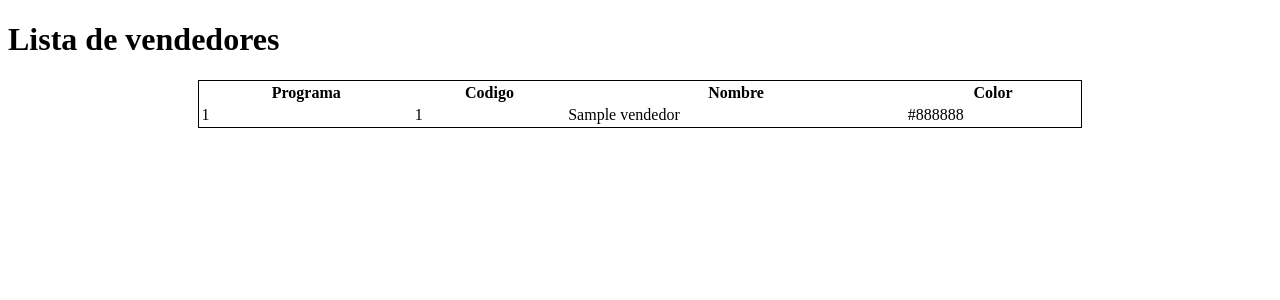
After one commit to jkparra/tango_with_django, a Django app: page /georef/ensayopdf21/ in a window 1280 px wide. The commit adds this page. Shown: the top 300 px of the page. Run offline with Django 3.2, Linux system fonts and the light colour scheme; tables that the repository leaves empty hold one stand-in row (values such as "Sample post"); parts of the project's set-up code (start-up, migrations or seed data) failed here and were passed over; some libraries are stand-ins or nearby versions.

Commit message:
add existing file

```diff
--- /dev/null
+++ b/ens.py
@@ -0,0 +1,3 @@
+carlos={}
+carlos["sube"]=1
+print (carlos)
--- a/georef/urls.py
+++ b/georef/urls.py
@@ -11,6 +11,10 @@ app_name= "georef"
 urlpatterns=[
 #url(r'^georef/$',views.about,name='about'),
 url(r'^$',views.indice,name='indice'),
+url(r'^ensayopdf/$',views.ensayopdf,name='ensayopdf'),
+url(r'^ensayopdf2/$',views.ensayopdf2,name='ensayopdf2'),
+url(r'^ensayopdf21/$',views.ensayopdf21,name='ensayopdf21'),
+url(r'^ensayopdf3/$',views.ensayopdf3,name='ensayopdf3'),
 #url(r'^add_category/$',views.add_category,name='add_category'),
 #url(r'^category/(?P<category_name_slug>[\w\-]+)/$',views.show_category,name="show_category"),
 #url(r'^category/(?P<category_name_slug>[\w\-]+)/add_page/$',views.add_page,name='add_page'),
--- a/georef/views.py
+++ b/georef/views.py
@@ -1,28 +1,61 @@
 from django.shortcuts import render
 from django import forms
 from django.http import HttpResponse
+from georef.models import Programa, Vendedor, Tienda, ApiKeys
+
+#para generar datos geograficos
 from geojson import Point,Feature,GeometryCollection,FeatureCollection
 
+#librarias para generar el tag no necesarias aqui sino en templatetag js
+from django.utils.safestring import mark_safe
+from django.template import Library
+import json
+
+#para ensayo pdf
+from django.template.loader import render_to_string
+from weasyprint import HTML
+from reportlab.pdfgen import canvas
+
+#para ensayopdf2
+from django.template.loader import render_to_string
+from weasyprint import HTML
+import tempfile
+
+
+#para ensayopdf3
+import cStringIO as StringIO
+from xhtml2pdf import pisa
+from django.template.loader import get_template
+from django.template import Context
+from cgi import escape
+
+
+
+register=Library()
 cod_programa_default=5
-from georef.models import Programa, Vendedor, Tienda, ApiKeys
+
+
 # Create your views here.
-def indice (request):
+def indice (request):  #forma de tener un dropdown dinamico manejado por java script muy complejo y dificil de manejar
     #A HTTP POST
     lista_tiendas=[]
+    lista_vendedores=[]
+    opciones_vendedores={cod_programa_default:[{"codigo":cod_programa_default,
+                                                "nombre":"Todos",
+                                                "color":"White",
+                                              }]
+                        }
     prog=Programa.objects.get(codigo=cod_programa_default)
     lat_mapa=prog.latitud
     lng_mapa=prog.longitud
-
-    print(f"request method {request.method}")
+    print(f"request method {request.POST['programa']}")
     if request.method=="POST":
-        forma= FiltrarTiendasForm(request.POST)
+        forma= FiltrarTiendasForm(request.POST,codigo_programa=request.POST['programa'][0])
         print(forma.errors)
         if forma.is_valid():
             cd=forma.cleaned_data
             prog=Programa.objects.get(codigo=cd.get("programa"))
-
             listado=Tienda.objects.filter(programa=prog).all()
-            print("valor forma vendedor {}".format(cd.get('vendedor')=='0'))
             if cd.get("vendedor")!='0':
                 vend=Vendedor.objects.get(codigo=cd.get("vendedor"))
                 listado=listado.filter(vendedor=vend)
@@ -36,13 +69,24 @@ def indice (request):
                 listado=listado.filter(compra_blanqueador=cd.get("compra_blanqueador"))
             if cd.get("compra_aditivo")!='0':
                 listado=listado.filter(compra_aditivo=cd.get("compra_aditivo"))
-
-
-
-            #lista_tiendas=Tienda.objects.filter(localidad=cd.get("localidad"),programa=prog,vendedor=vend).all()[:]
             lista_tiendas=listado[:]
             lat_mapa=prog.latitud
             lng_mapa=prog.longitud
+            list_vend=Vendedor.objects.filter(programa=prog).values('codigo','color')
+            lista_vendedores=list(list_vend)
+            opciones_vendedores={}
+            programas=Programa.objects.all()
+            for prog in programas:
+                list_vend=Vendedor.objects.filter(programa=prog).values('codigo','nombre','color')
+
+                opciones_vendedores[prog.codigo]=[{"codigo":0,
+                                                            "nombre":"Todos",
+                                                                "color":"White",
+                                                          }]+list(list_vend)
+                #opciones_vendedores[prog.codigo].append(list(list_vend)[:])
+                opciones_vendedores[prog.codigo]
+            #json_lista_vendedores=js|0(lista_vendedores)
+
     else:
         forma=FiltrarTiendasForm()
 
@@ -59,35 +103,28 @@ def indice (request):
     gc=FeatureCollection(lista_puntos)
     gc["type"]="FeatureCollection"
     geojson_tiendas="eqfeed_callback(" + str(gc) +")"
+    print("opciones vendedores {}".format(opciones_vendedores))
     return render(request,'georef/indice.html',context={"lat":lat_mapa,
                                                         "lng":lng_mapa,
                                                         "url_script":url_script,
                                                         "geojson_tiendas":geojson_tiendas,
-                                                        "forma":forma,})
+                                                        "forma":forma,
+                                                        "lista_vendedores":lista_vendedores,
+                                                        "opciones_vendedores":opciones_vendedores})
 
 
-class FiltrarTiendasForm(forms.Form):
+
+class FiltrarTiendasForm2(forms.Form):
 
     opciones_programa=list(Programa.objects.values_list("codigo","nombre").distinct())
     opciones_vendedor=list(Vendedor.objects.values_list("codigo","nombre").distinct())
     opciones_vendedor.append((0,"Todos"))
     opciones_localidad=list(Tienda.objects.values_list("localidad","localidad").distinct())
     opciones_compra_otc=[("SI","SI"),("NO","NO"),(0,"Todos")]
-    #opciones_compra_otc=list(Tienda.objects.values_list("compra_otc","compra_otc").distinct())
     opciones_compra_blanqueador=[("BOT BL","BOT BL"),("CAJA BL","CAJA BL"),("NO COMPRA","NO COMPRA"),(0,"Todos")]
-    #opciones_compra_blanqueador=list(Tienda.objects.values_list("compra_blanqueador","compra_blanqueador").distinct())
     opciones_compra_aditivo=[("BOT AD","BOT AD"),("CAJA AD","CAJA AD"),("NO COMPRA","NO COMPRA"),(0,"Todos")]
-    #opciones_compra_aditivo=list(Tienda.objects.values_list("compra_aditivo","compra_aditivo").distinct())
     opciones_compra_reciente=[("SI","SI"),("NO","NO"),(0,"Todos")]
-    #opciones_compra_reciente=list(Tienda.objects.values_list("compra_reciente","compra_reciente").distinct())
-    #opciones.compra_reciente.append((0,"Todos"))
-
-
     opciones_localidad.append((0,"Todas"))
-    print(f"opciones... {opciones_vendedor}")
-    #opciones_programa=((3, "TAT CALI"),(5,"TAT PEREIRA"))
-    #opciones_vendedor=((1300,"VENDEDOR 1"),(1302,"VENDEDOR 2"))
-    #opciones_localidad=((1,"santa rosa"),(2,"la virginia"))
     programa=forms.ChoiceField(choices=opciones_programa,required=False,initial=cod_programa_default,help_text="Programa")
     vendedor=forms.ChoiceField(choices=opciones_vendedor,required=False,initial=0,help_text="Vendedor ")
     localidad=forms.ChoiceField(choices=opciones_localidad,required=False,initial=0,help_text="Localidad ")
@@ -97,18 +134,92 @@ class FiltrarTiendasForm(forms.Form):
     compra_blanqueador=forms.ChoiceField(choices=opciones_compra_blanqueador,required=False,initial=0,help_text="Compra Blanqueador")
 
 
-    #    largo=Tienda._meta.get_field("nombre").max_length
-    #    largourl=Page._meta.get_field("url").max_length
+class FiltrarTiendasForm(forms.Form):
+    def __init__(self,*args,**kwargs):
+        codigo_programa=kwargs.pop("codigo_programa")
+        super(FiltrarTiendasForm,self).__init__(*args,**kwargs)
 
-    #    title=forms.CharField(max_length=largo,help_text="Plearecienteenter title of the page")
-    #    urRLField(max_length=largourl,help_text="Please enter the URL of the page")
-    #    codigo=forms.IntegerField()
-    #    nombre=forms.Charfield(max_length=largo,help_text="Nombre")
 
-    #class Meta:
-        #Association between ModelForm and Model
-        #model=Tienda
-        #exclude=("Category",)
-        #could be including the other fields
-        #fields=("programa","vendedor","localidad")
-    #    pass
+
+        opciones_programa=list(Programa.objects.values_list("codigo","nombre").distinct())
+        self.fields["programa"]=forms.ChoiceField(choices=opciones_programa,required=False,initial=cod_programa_default,help_text="Programa")
+
+        if not codigo_programa:
+            codigo_programa=cod_programa_default
+        prog=Programa.objects.get(codigo=codigo_programa)
+        opciones_vendedor=list(Vendedor.objects.filter(programa=prog).values_list("codigo","nombre").distinct())
+        opciones_vendedor.append((0,"Todos"))
+        self.fields["vendedor"]=forms.ChoiceField(choices=opciones_vendedor,required=False,initial=0,help_text="Vendedor ")
+
+        opciones_localidad=list(Tienda.objects.values_list("localidad","localidad").distinct())
+        opciones_localidad.append((0,"Todas"))
+        self.fields["localidad"]=forms.ChoiceField(choices=opciones_localidad,required=False,initial=0,help_text="Localidad ")
+
+        opciones_compra_otc=[("SI","SI"),("NO","NO"),(0,"Todos")]
+        self.fields["compra_otc"]=forms.ChoiceField(choices=opciones_compra_otc,required=False,initial=0,help_text="Compra OTC ")
+
+        opciones_compra_blanqueador=[("BOT BL","BOT BL"),("CAJA BL","CAJA BL"),("NO COMPRA","NO COMPRA"),(0,"Todos")]
+        self.fields["compra_blanqueador"]=forms.ChoiceField(choices=opciones_compra_blanqueador,required=False,initial=0,help_text="Compra Blanqueador")
+
+        opciones_compra_aditivo=[("BOT AD","BOT AD"),("CAJA AD","CAJA AD"),("NO COMPRA","NO COMPRA"),(0,"Todos")]
+        self.fields["compra_aditivo"]=forms.ChoiceField(choices=opciones_compra_aditivo,required=False,initial=0,help_text="Compra Aditivo")
+
+        opciones_compra_reciente=[("SI","SI"),("NO","NO"),(0,"Todos")]
+        self.fields["compra_reciente"]=forms.ChoiceField(choices=opciones_compra_reciente,required=False,initial=0,help_text="Compra Ult meses")
+
+
+
+def ensayopdf(request):
+    # Create the HttpResponse object with the appropriate PDF headers.
+    response = HttpResponse(content_type='application/pdf')
+    response['Content-Disposition'] = 'attachment; filename="somefilename.pdf"'
+
+    # Create the PDF object, using the response object as its "file."
+    p = canvas.Canvas(response)
+
+    # Draw things on the PDF. Here's where the PDF generation happens.
+    # See the ReportLab documentation for the full list of functionality.
+    p.drawString(100, 100, "Hello world.")
+
+    # Close the PDF object cleanly, and we're done.
+    p.showPage()
+    p.save()
+    return response
+
+def ensayopdf2(request):
+    #MODEL Data
+    vendedor=Vendedor.objects.values('programa','codigo','nombre','color').order_by('codigo')
+    #rendered
+    html_string=render_to_string('georef/generate_pdf.html',{'vendedor':vendedor})
+    print(html_string)
+    html=HTML(string=html_string)
+    result=html.write_pdf()
+    #creating http response
+    response=HttpResponse(content_type='application/pdf;')
+    response['Content-Disposition']='inline; filename=lista_vendedores.pdf'
+    response['Content-Transfer-Encoding']='binary'
+    with tempfile.NamedTemporaryFile(delete=False) as output:
+        output.write(result)
+        output.flush()
+        output=open(output.name,'rb')
+        response.write(output.read())
+    return response
+def ensayopdf21(request):
+    vendedor=Vendedor.objects.values('programa','codigo','nombre','color').order_by('codigo')
+    print(vendedor)
+    return render(request,'georef/generate_pdf.html',context={'vendedor':vendedor})
+
+def render_to_pdf(template_src,context_dict):
+    template=get_template(template_src)
+    context=Context(context_dict)
+    html=template.render(context)
+    result=StringIO.StringIO()
+    pdf=pisa.pisaDocument(StringIO.StringIO()(html.encode()),result)
+    if not pdf.err:
+        return HttpResponse(result.getvalue(),content_type="application/pdf")
+    return HttpResponse('We had some errors <pre>%s</pre>'% escape(html))
+
+def ensayopdf3(request):
+    vendedor=Vendedor.objects.values('programa','codigo','nombre','color').order_by('codigo')
+
+    return render_to_pdf('georef/generate_pdf.html',{'pagesize':'A4','vendedor':vendedor})
--- /dev/null
+++ b/templates/georef/generate_pdf.html
@@ -0,0 +1,47 @@
+<!DOCTYPE html>
+{% load staticfiles %}
+{% load js %}
+<meta charset="ISO-8859-1">
+<html>
+<head>
+  <title>Test</title>
+  <style>
+    h1 {
+      text_align:center;
+    }
+    table{
+      border:1px solid;
+      margin:0 auto;
+      width:70%;
+    }
+    td,th {
+      text_align:center;
+      border:1 px solid;
+
+    }
+  </style>
+</head>
+<body>
+  <h1>Lista de vendedores</h2>
+    <table>
+      <thead>
+        <tr>
+          <th>Programa</th>
+          <th>Codigo</th>
+          <th>Nombre</th>
+          <th>Color</th>
+        </tr>
+      </thead>
+      <tbody>
+        {% for persona in vendedor %}
+        <tr>
+          <td>{{ persona.programa }}</td>
+          <td>{{ persona.codigo }}</td>
+          <td>{{ persona.nombre }}</td>
+          <td>{{ persona.color }}</td>
+        </tr>
+        {% endfor %}
+      </tbody>
+    </table>
+  </body>
+  </html>
```
Also changed, not shown: georef/templatetags/js.py (added, +9 -0 lines), tango_with_django/indice.html (added, +85 -0 lines), templates/georef/indice.html (+51 -3 lines), 4 other files.
